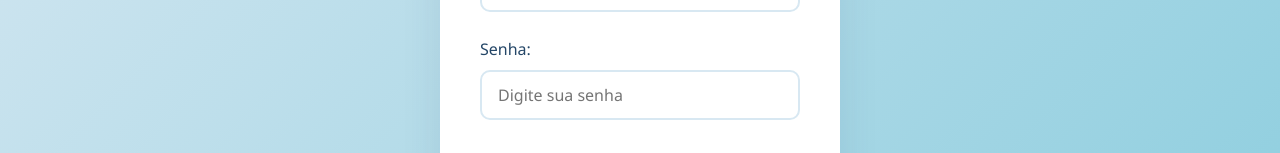
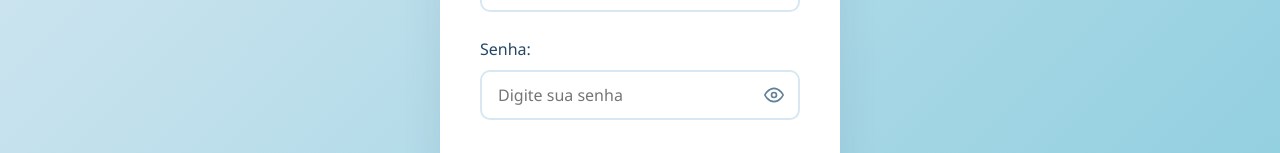
Before and after one commit to fernandomk6/letis-wedding, a React (Vite) app: page /login in a window 1280 px wide. Shown: the part 355-508 px from the top of the page. Built offline with nearby package versions, Linux system fonts and the light colour scheme; no server answers.

Commit message:
Implement password visibility toggle in login component

```diff
--- a/src/components/Login.css
+++ b/src/components/Login.css
@@ -80,6 +80,44 @@
   box-shadow: 0 0 0 3px rgba(136, 204, 221, 0.1);
 }
 
+.password-input-container {
+  position: relative;
+  display: flex;
+  align-items: center;
+}
+
+.password-input-container input {
+  padding-right: 50px; /* Espaço para o botão */
+}
+
+.password-toggle-button {
+  position: absolute;
+  right: 12px;
+  top: 50%;
+  transform: translateY(-50%);
+  background: none;
+  border: none;
+  cursor: pointer;
+  color: #62809a;
+  padding: 4px;
+  border-radius: 4px;
+  transition: all 0.3s ease;
+  display: flex;
+  align-items: center;
+  justify-content: center;
+}
+
+.password-toggle-button:hover {
+  color: #88ccdd;
+  background: rgba(136, 204, 221, 0.1);
+}
+
+.password-toggle-button:focus {
+  outline: none;
+  color: #88ccdd;
+  background: rgba(136, 204, 221, 0.1);
+}
+
 .error-message {
   background: #ffebee;
   color: #c62828;
@@ -157,6 +195,19 @@
     font-size: 0.9rem;
   }
 
+  .password-input-container input {
+    padding-right: 45px; /* Ajuste para mobile */
+  }
+
+  .password-toggle-button {
+    right: 10px;
+  }
+
+  .password-toggle-button svg {
+    width: 18px;
+    height: 18px;
+  }
+
   .login-button {
     padding: 12px;
     font-size: 0.9rem;
--- a/src/components/Login.jsx
+++ b/src/components/Login.jsx
@@ -9,6 +9,7 @@
   const [password, setPassword] = useState('');
   const [error, setError] = useState('');
   const [loading, setLoading] = useState(false);
+  const [showPassword, setShowPassword] = useState(false);
   const { signIn } = useAuth();
   const navigate = useNavigate();
 
@@ -60,14 +61,34 @@
 
           <div className="form-group">
             <label htmlFor="password">Senha:</label>
+            <div className="password-input-container">
               <input
-              type="password"
+                type={showPassword ? "text" : "password"}
                 id="password"
                 value={password}
                 onChange={(e) => setPassword(e.target.value)}
                 required
                 placeholder="Digite sua senha"
               />
+              <button
+                type="button"
+                className="password-toggle-button"
+                onClick={() => setShowPassword(!showPassword)}
+                title={showPassword ? "Ocultar senha" : "Mostrar senha"}
+              >
+                {showPassword ? (
+                  <svg width="20" height="20" viewBox="0 0 24 24" fill="none" stroke="currentColor" strokeWidth="2" strokeLinecap="round" strokeLinejoin="round">
+                    <path d="M17.94 17.94A10.07 10.07 0 0 1 12 20c-7 0-11-8-11-8a18.45 18.45 0 0 1 5.06-5.94M9.9 4.24A9.12 9.12 0 0 1 12 4c7 0 11 8 11 8a18.5 18.5 0 0 1-2.16 3.19m-6.72-1.07a3 3 0 1 1-4.24-4.24"/>
+                    <line x1="1" y1="1" x2="23" y2="23"/>
+                  </svg>
+                ) : (
+                  <svg width="20" height="20" viewBox="0 0 24 24" fill="none" stroke="currentColor" strokeWidth="2" strokeLinecap="round" strokeLinejoin="round">
+                    <path d="M1 12s4-8 11-8 11 8 11 8-4 8-11 8-11-8-11-8z"/>
+                    <circle cx="12" cy="12" r="3"/>
+                  </svg>
+                )}
+              </button>
+            </div>
           </div>
 
           {error && <div className="error-message">{error}</div>}
```
Lines whose indentation alone changed are shown as unchanged.
